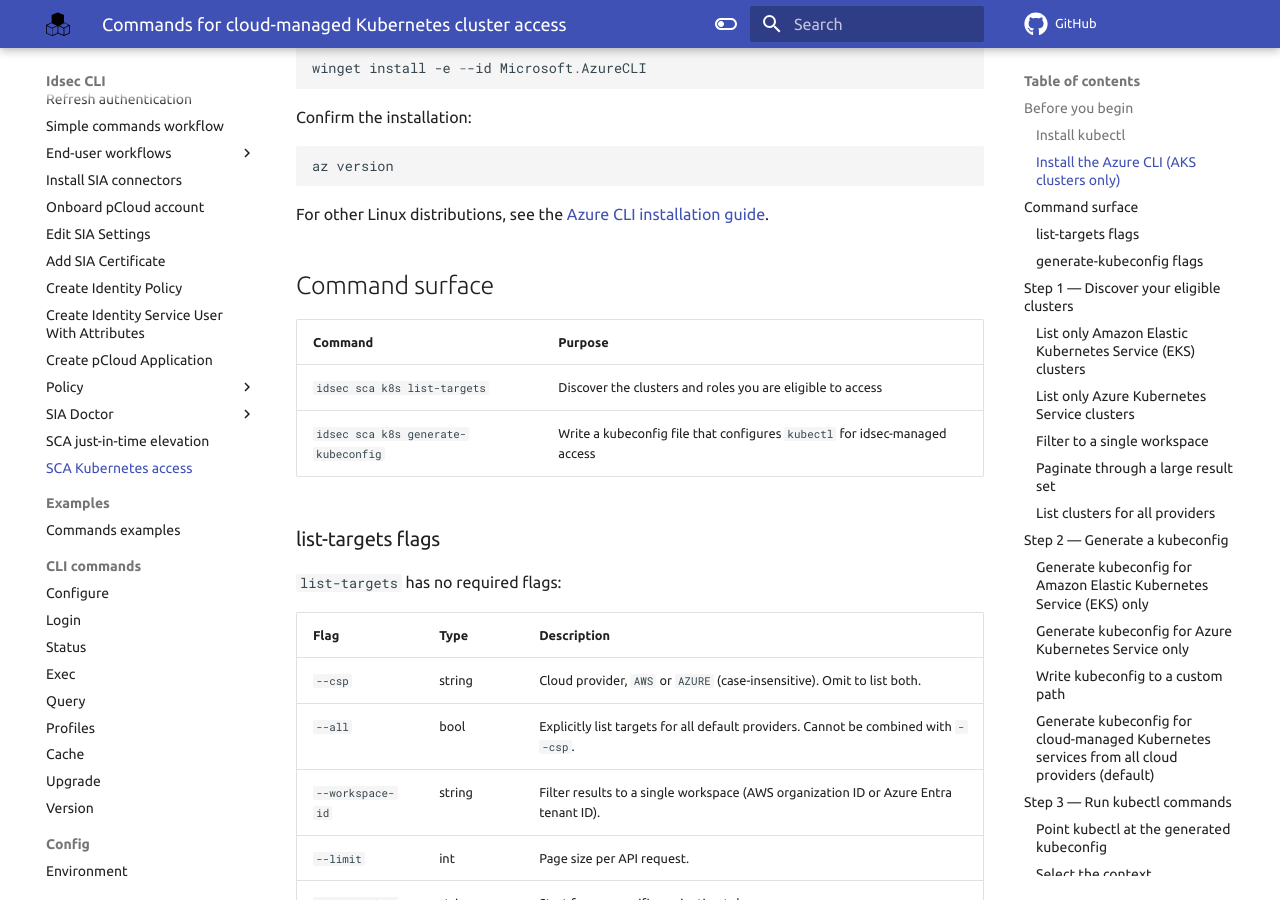
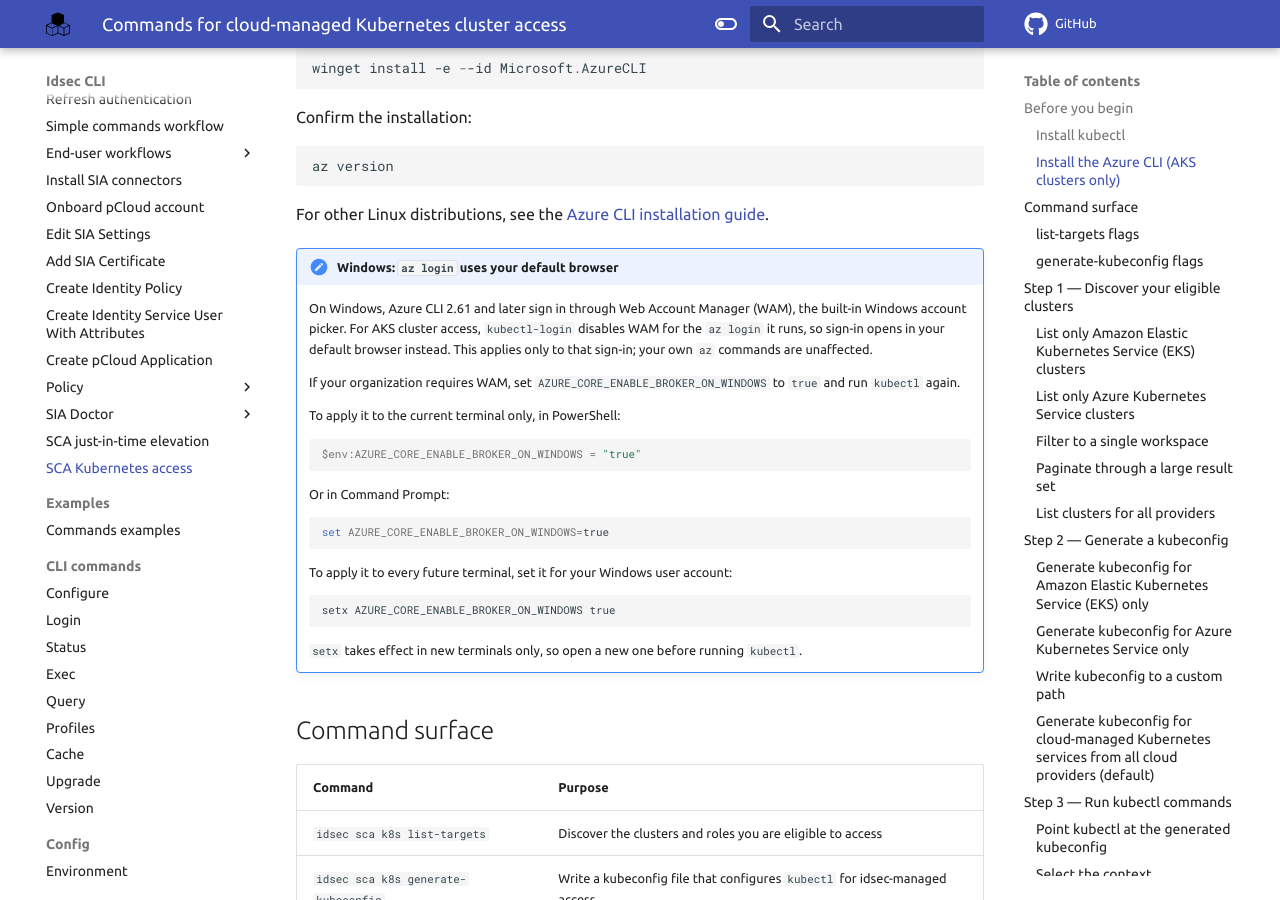
Before and after one commit to cyberark/idsec-cli-golang, an MkDocs documentation site: the page built from docs/howto/sca_k8s_cli.md, in a window 1280 px wide and 900 px high, scrolled down 1730 px. Built offline with MkDocs 1.6.1 and Material for MkDocs 9.7.7, drawn with Linux system fonts in a browser that asks for light colours; comment, search, counter and statistics services are not loaded; the version menu is left out.

Commit message:
OLY-0000: document default-browser az login on Windows (v0.12 hotfix)

````diff
--- a/docs/howto/sca_k8s_cli.md
+++ b/docs/howto/sca_k8s_cli.md
@@ -83,6 +83,32 @@ az version
 ```
 
 For other Linux distributions, see the [Azure CLI installation guide](https://learn.microsoft.com/cli/azure/install-azure-cli).
+
+!!! note "Windows: `az login` uses your default browser"
+
+    On Windows, Azure CLI 2.61 and later sign in through Web Account Manager (WAM), the built-in Windows account picker. For AKS cluster access, `kubectl-login` disables WAM for the `az login` it runs, so sign-in opens in your default browser instead. This applies only to that sign-in; your own `az` commands are unaffected.
+
+    If your organization requires WAM, set `AZURE_CORE_ENABLE_BROKER_ON_WINDOWS` to `true` and run `kubectl` again.
+
+    To apply it to the current terminal only, in PowerShell:
+
+    ```powershell linenums="0"
+    $env:AZURE_CORE_ENABLE_BROKER_ON_WINDOWS = "true"
+    ```
+
+    Or in Command Prompt:
+
+    ```bat linenums="0"
+    set AZURE_CORE_ENABLE_BROKER_ON_WINDOWS=true
+    ```
+
+    To apply it to every future terminal, set it for your Windows user account:
+
+    ```powershell linenums="0"
+    setx AZURE_CORE_ENABLE_BROKER_ON_WINDOWS true
+    ```
+
+    `setx` takes effect in new terminals only, so open a new one before running `kubectl`.
 
 ## Command surface
 
````
Also changed, not shown: 3 other files.
